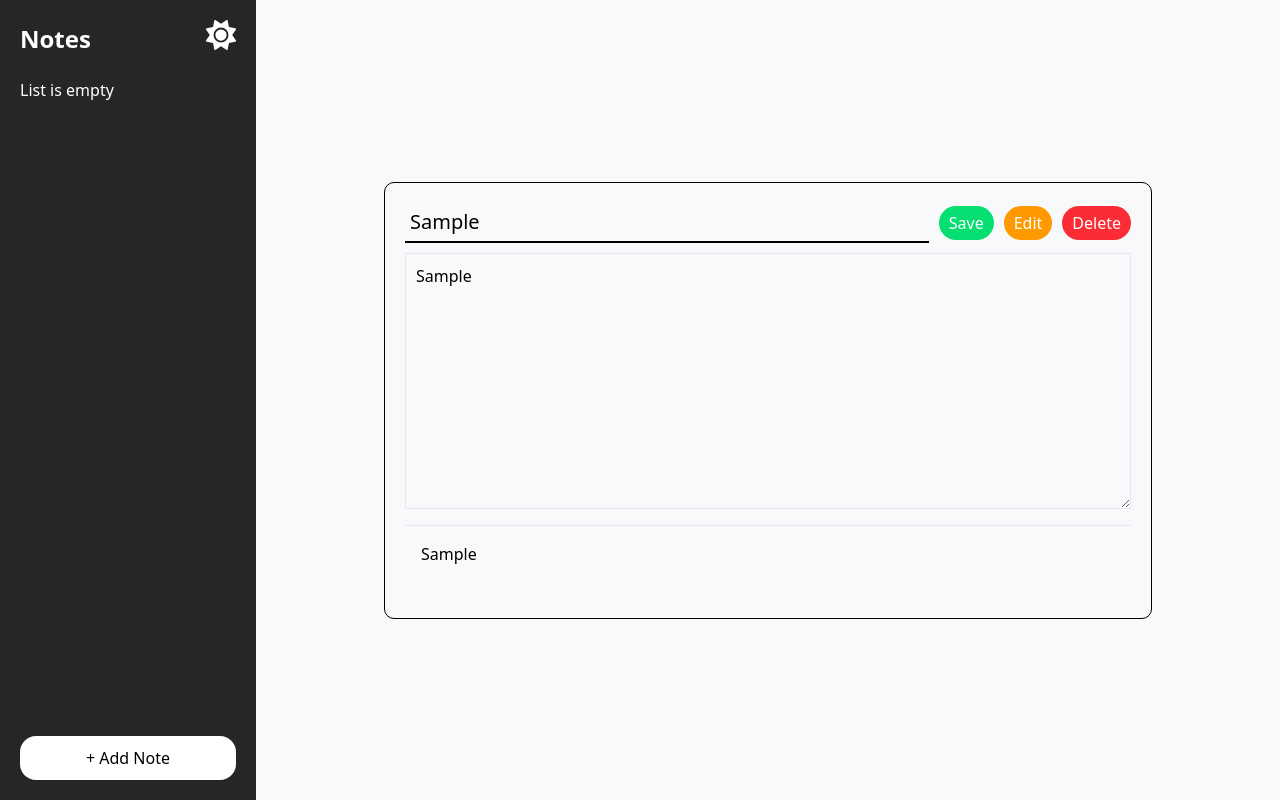
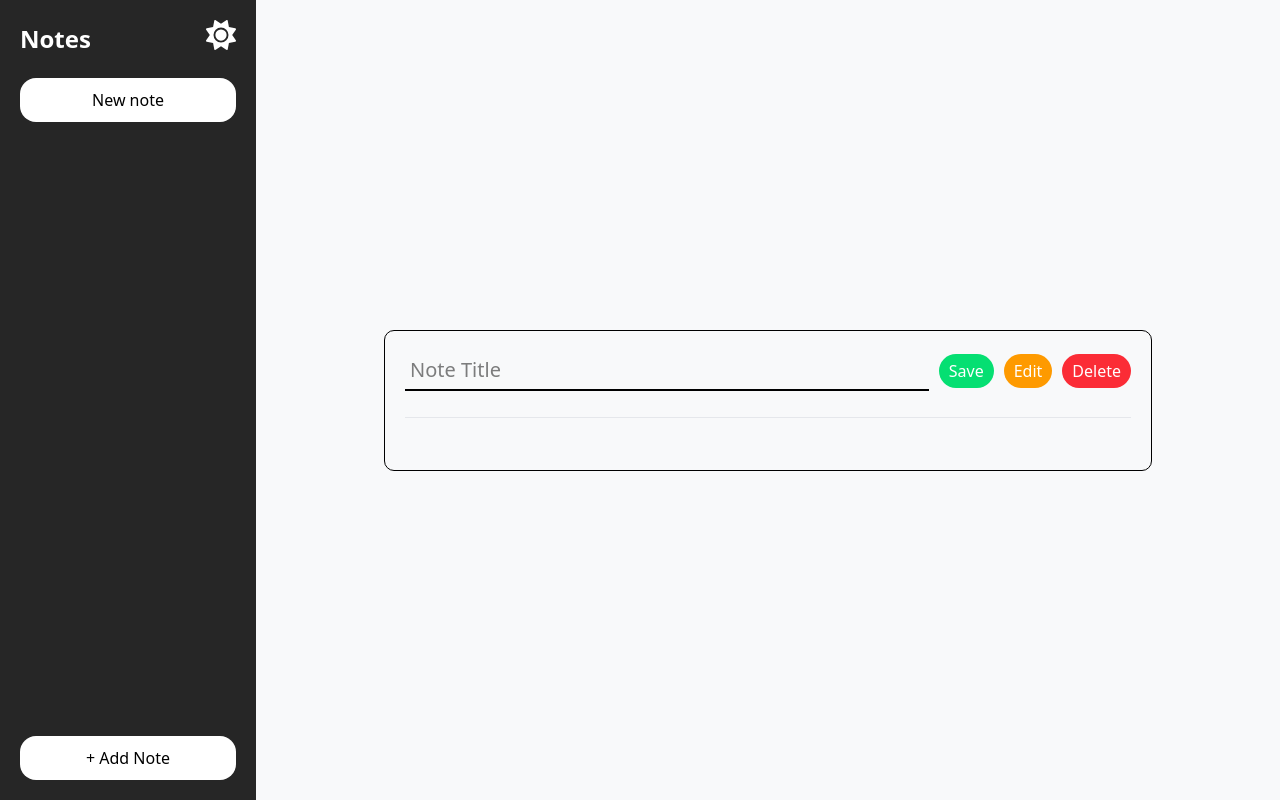
Before and after one commit to Matvey-Vats/Notes_React, a React (Vite) app: page / in a window 1280 px wide. Both pictures are taken after typing "Sample", "Sample" into the empty fields and a click on the button "+ Add Note". Built offline with nearby package versions, Linux system fonts and the light colour scheme.

Commit message:
setting up adding new note and saving it to local storage

```diff
--- a/src/App.jsx
+++ b/src/App.jsx
@@ -6,25 +6,62 @@ import SideBar from './components/SideBar'
 
 function App() {
 	const [isOpen, setIsOpen] = useState(false)
-	const [body, setBody] = useState('')
 	const [notes, setNotes] = useState(() => {
 		const savedNotes = localStorage.getItem('notes')
 		return savedNotes ? JSON.parse(savedNotes) : []
 	})
 	const [noteBody, setNoteBody] = useState('')
-	const [selectedNote, setSelectedNote] = useState(null)
+	const [selectedNote, setSelectedNote] = useState(() => {
+		const selectedNote = localStorage.getItem('selected_note')
+		return notes && selectedNote ? JSON.parse(selectedNote) : null
+	})
+
 	const [isEditing, setIsEditing] = useState(true)
+
+	useEffect(() => {
+		localStorage.setItem('selected_note', JSON.stringify(selectedNote))
+	}, [selectedNote])
 
 	useEffect(() => {
 		localStorage.setItem('notes', JSON.stringify(notes))
 	}, [notes])
 
+	function addNewNote() {
+		const newNote = { id: Date.now(), title: '', body: '' }
+		setNotes([...notes, newNote])
+		setSelectedNote(newNote)
+	}
+
 	function saveNote(note) {
-		setNotes([...notes, { id: Date.now(), title: note.title, body: note.body }])
+		if (selectedNote) {
+			const updatesNotes = notes.map(n =>
+				n.id === selectedNote.id
+					? { ...n, title: note.title, body: note.body }
+					: n
+			)
+
+			if (selectedNote.title === note.title && selectedNote.body === note.body)
+				return
+
+			setNotes(updatesNotes)
+			setSelectedNote({ ...selectedNote, title: note.title, body: note.body })
+		} else {
+			setNotes([
+				...notes,
+				{ id: Date.now(), title: note.title, body: note.body },
+			])
+			setSelectedNote({ id: Date.now(), title: note.title, body: note.body })
+		}
 	}
 
 	function deleteNote(id) {
-		setNotes(notes.filter(note => note.id !== id))
+		const updatedNotes = notes.filter(note => note.id !== id)
+		setNotes(updatedNotes)
+
+		if (selectedNote && selectedNote.id === id) {
+			setSelectedNote(null)
+			localStorage.removeItem('selected_note')
+		}
 	}
 
 	function toggleEdit() {
@@ -41,6 +78,7 @@ function App() {
 				isOpen={isOpen}
 				notes={notes}
 				setSelectedNote={setSelectedNote}
+				addNewNote={addNewNote}
 			/>
 			<BurgerMenu toggleMenu={toggleMenu} />
 			<main className='grow p-5 flex flex-col max-w-3xl m-auto rounded-[10px] border border-black dark:border-gray-400'>
@@ -49,14 +87,15 @@ function App() {
 					deleteNote={deleteNote}
 					toggleEdit={toggleEdit}
 					noteBody={noteBody}
-					setBody={setBody}
+					// setBody={setBody}
 					selectedNote={selectedNote}
 					setSelectedNote={setSelectedNote}
 					setNoteBody={setNoteBody}
 				/>
 				<NoteBody
-					body={body}
-					setBody={setBody}
+					// body={body}
+					// setBody={setBody}
+					noteBody={noteBody}
 					setNoteBody={setNoteBody}
 					selectedNote={selectedNote}
 					isEditing={isEditing}
--- a/src/components/Header.jsx
+++ b/src/components/Header.jsx
@@ -5,7 +5,7 @@ export default function Header({
 	deleteNote,
 	toggleEdit,
 	noteBody,
-	setBody,
+	// setBody,
 	selectedNote,
 	setNoteBody,
 }) {
@@ -25,17 +25,16 @@ export default function Header({
 		if (selectedNote) {
 			deleteNote(selectedNote.id)
 			setText('')
-			setBody('')
+			// setBody('')
 			setNoteBody('')
 		}
 	}
 
 	function handleSave() {
 		if (text.trim() === '' && noteBody.trim() === '') return
-		console.log(noteBody)
 		saveNote({ id: Date.now(), title: text, body: noteBody })
 		setText('')
-		setBody('')
+		// setBody('')
 		setNoteBody('')
 	}
 
--- a/src/components/NoteBody.jsx
+++ b/src/components/NoteBody.jsx
@@ -4,8 +4,9 @@ import remarkGfm from 'remark-gfm'
 import '../styles/markdown_text.css'
 
 export default function NoteBody({
-	body,
-	setBody,
+	// body,
+	// setBody,
+	noteBody,
 	setNoteBody,
 	selectedNote,
 	isEditing,
@@ -13,13 +14,13 @@ export default function NoteBody({
 }) {
 	useEffect(() => {
 		if (selectedNote) {
-			setBody(selectedNote.body)
+			setNoteBody(selectedNote.body)
 			setIsEditing(false)
 		}
 	}, [selectedNote])
 
 	function handleMarkdownText(e) {
-		setBody(e.target.value)
+		// setBody(e.target.value)
 		setNoteBody(e.target.value)
 	}
 
@@ -28,7 +29,7 @@ export default function NoteBody({
 			<div className='flex flex-col w-full'>
 				{isEditing && (
 					<textarea
-						value={body}
+						value={noteBody}
 						onChange={handleMarkdownText}
 						className='grow w-full p-2.5 border-solid border-1 border-gray-200 h-64 resize-y dark:border-none'
 						placeholder='Write your Markdown here...'
@@ -40,7 +41,7 @@ export default function NoteBody({
 						className='markdown_text prose dark:prose-invert'
 						remarkPlugins={remarkGfm}
 					>
-						{body}
+						{noteBody}
 					</ReactMarkdown>
 				</div>
 			</div>
--- a/src/components/NoteButton.jsx
+++ b/src/components/NoteButton.jsx
@@ -4,7 +4,7 @@ export default function NoteButton({ note, onChange }) {
 			onClick={() => onChange(note)}
 			className='w-full p-2.5 bg-white mb-1.5 rounded-2xl cursor-pointer text-black dark:bg-black dark:text-white'
 		>
-			{note.title}
+			{note.title ? note.title : 'New note'}
 		</button>
 	)
 }
--- a/src/components/SideBar.jsx
+++ b/src/components/SideBar.jsx
@@ -1,11 +1,16 @@
 import NoteButton from './NoteButton'
 import ToggleTheme from './ToggleTheme'
 
-export default function SideBar({ isOpen, notes, setSelectedNote }) {
+export default function SideBar({
+	isOpen,
+	notes,
+	setSelectedNote,
+	addNewNote,
+}) {
 	return (
 		<>
 			<aside
-				className={`w-3xs bg-neutral-800 text-white p-5 flex flex-col transition-transform duration-300 ease-in-out dark:bg-white max-md:fixed max-md:top-0 max-md:left-0 max-md:h-full max-md:z-50 ${
+				className={`w-3xs bg-neutral-800 text-white p-5 flex flex-col transition-transform duration-300 ease-in-out overflow-scroll dark:bg-white max-md:fixed max-md:top-0 max-md:left-0 max-md:h-full max-md:z-50 ${
 					isOpen ? 'max-md:translate-x-0' : 'max-md:-translate-x-full'
 				}`}
 			>
@@ -13,7 +18,7 @@ export default function SideBar({ isOpen, notes, setSelectedNote }) {
 					<h2 className='mb-5 text-2xl font-bold dark:text-black'>Notes</h2>
 					<ToggleTheme />
 				</div>
-				<ul className='grow'>
+				<ul className='grow mb-5'>
 					{notes.length > 0 ? (
 						notes.map(note => (
 							<NoteButton
@@ -26,7 +31,10 @@ export default function SideBar({ isOpen, notes, setSelectedNote }) {
 						<p className='dark:text-black'>List is empty</p>
 					)}
 				</ul>
-				<button className='bg-white text-black p-2.5 border-none rounded-2xl cursor-pointer'>
+				<button
+					onClick={addNewNote}
+					className='bg-white text-black p-2.5 border-none rounded-2xl cursor-pointer'
+				>
 					+ Add Note
 				</button>
 			</aside>
--- a/src/styles/markdown_text.css
+++ b/src/styles/markdown_text.css
@@ -88,3 +88,7 @@
 .markdown_text tr:nth-child(even) {
 	background-color: #f7fafc;
 }
+
+.markdown_text code {
+	background-color: #242424;
+}
```
